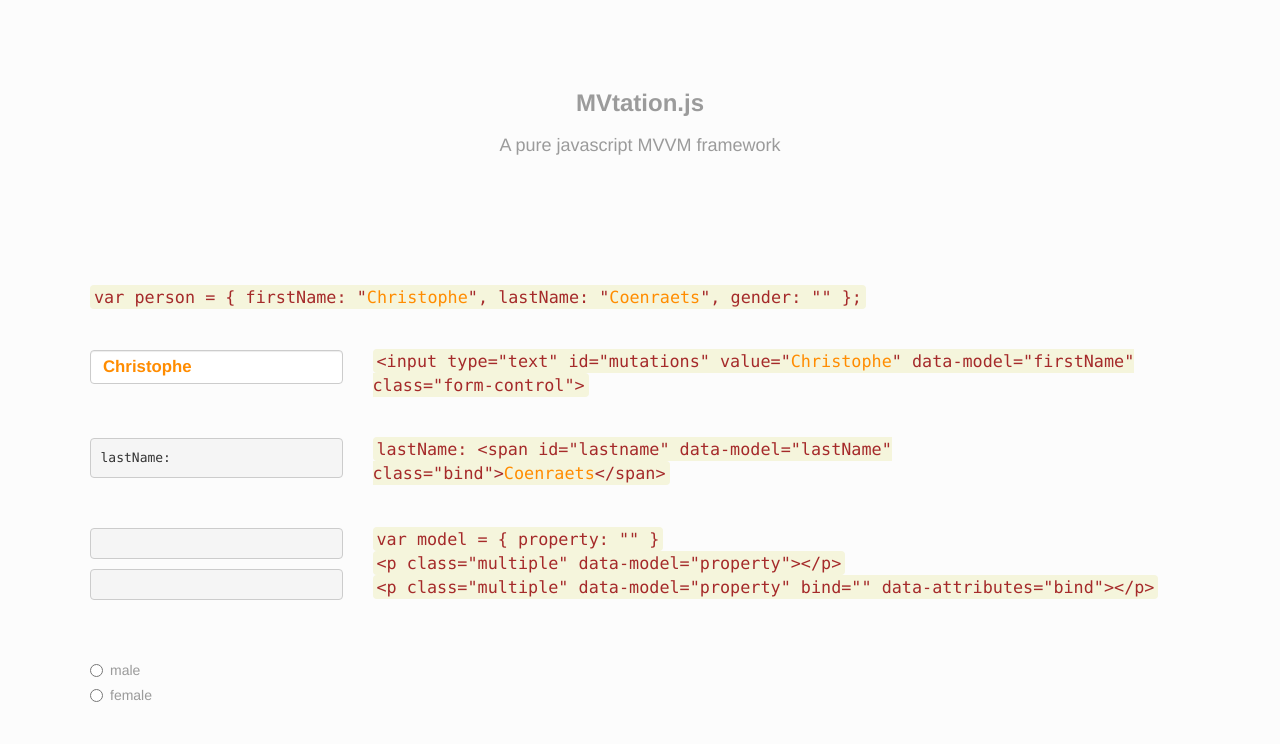
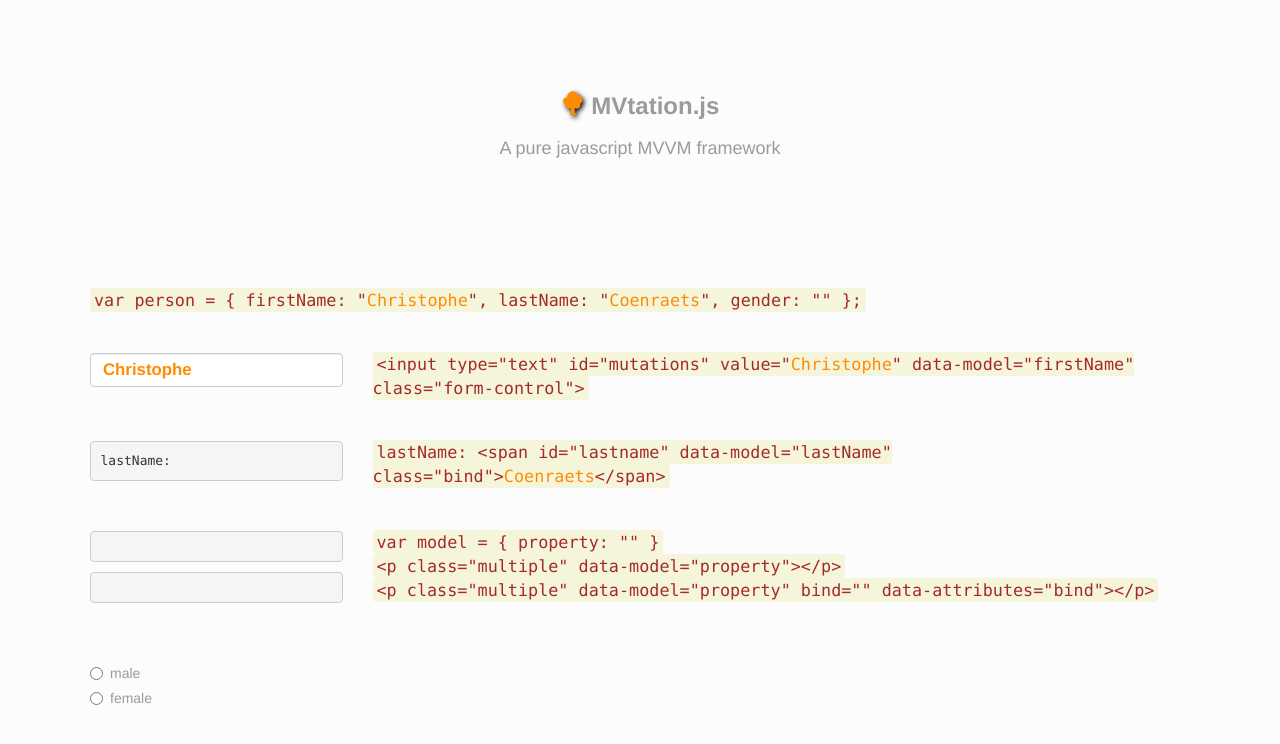
Before and after one commit to nicolads87/mvtation.js, a website: page index.html in a window 1280 px wide. Drawn offline with nearby package versions, Linux system fonts and the light colour scheme.

Commit message:
mvtation icon

```diff
--- a/index.html
+++ b/index.html
@@ -17,7 +17,7 @@
 
     <div class="row">
         <div class="col-lg-12 col-md-12 col-sm-12 col-xs-12">
-            <h3>MVtation.js</h3>
+            <h3><i class="glyphicon glyphicon-tree-deciduous tree"></i> MVtation.js</h3>
         </div>
         <div class="col-lg-12 col-md-12 col-sm-12 col-xs-12">
             <h4>A pure javascript MVVM framework</h4>
--- a/style.css
+++ b/style.css
@@ -33,3 +33,7 @@ code {
 .bind {
     color:darkorange;
 }
+.tree {
+    color: darkorange;
+    text-shadow: 2px 2px 5px black;
+}
```
